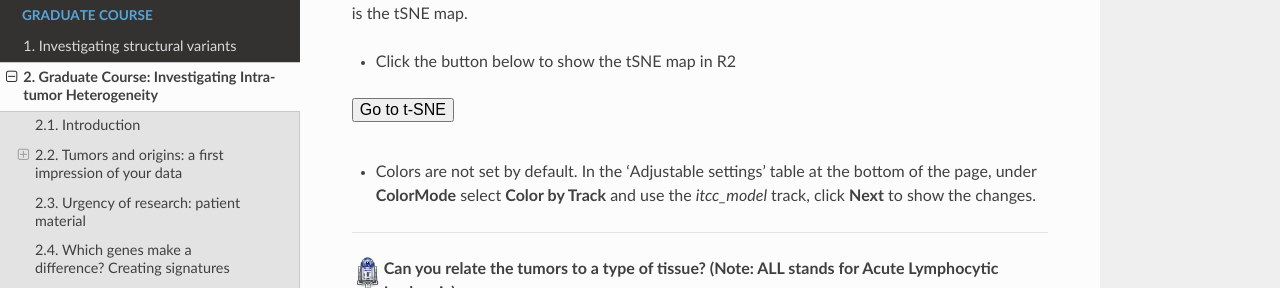
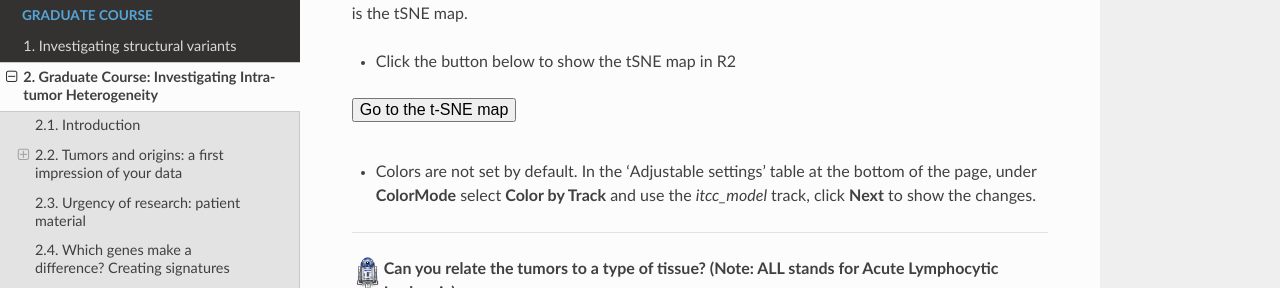
Before and after one commit to antronerds/r2-training-courses, a Sphinx documentation site: the page built from docs/Investigating_Tumor_Heterogeneity.md, in a window 1280 px wide and 900 px high, scrolled down 2463 px. Shown: the part 159-447 px from the top of the window. Built offline with Sphinx 7.4.7 and the Read the Docs theme 2.0.0, drawn with Linux system fonts in a browser that asks for light colours.

Commit message:
adapt tsne button

```diff
--- a/docs/Investigating_Tumor_Heterogeneity.md
+++ b/docs/Investigating_Tumor_Heterogeneity.md
@@ -96,7 +96,7 @@ We've seen that the expression of genes differs among the samples and some types
 
 <form name="itcc_68_cell_lines" action="https://hgserver1.amc.nl/cgi-bin/r2/main.cgi?option=tsne_plot&tsne_id=3b64db2654de88efccac21ddeae73a8f" enctype="multipart/form-data" target="R2" method="post">
   <input type="hidden" name="table" value="ps_avgpres_itcccellline86_u133p2">
-  <button type="submit" >Go to t-SNE</button>
+  <button type="submit" >Go to the t-SNE map</button>
 </form>
 <br>
 <br>
```
